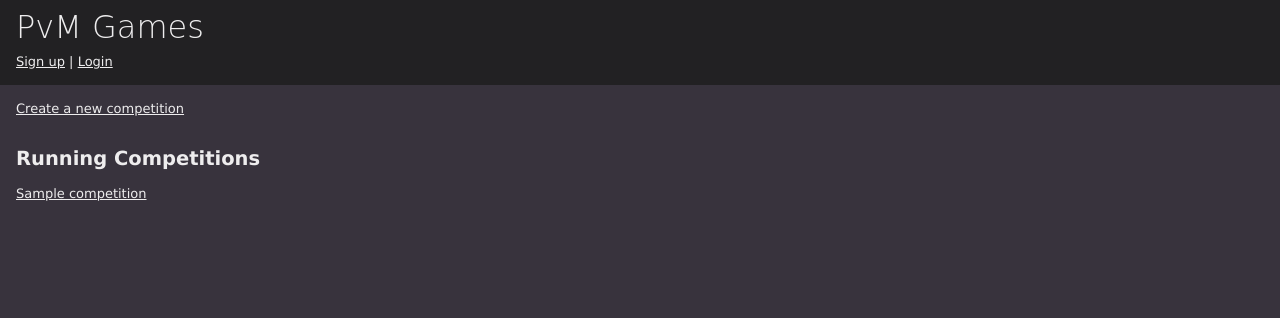
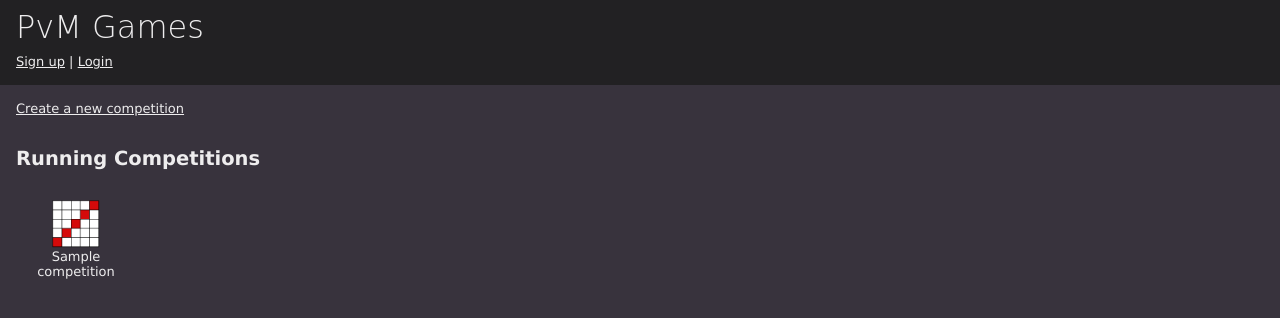
Before and after one commit to blakdragon39/pvmgames_django, a Django app: page / in a window 1280 px wide. Shown: the top 318 px of the page. Run offline with Django 3.2, Linux system fonts and the light colour scheme; tables that the repository leaves empty hold one stand-in row (values such as "Sample post"); some web fonts are replaced.

Commit message:
Styled the list of competitions. Can have custom competition names now

```diff
--- a/games/forms.py
+++ b/games/forms.py
@@ -8,6 +8,7 @@ class CompetitionForm(forms.Form):
     ]
 
     game_type = forms.ChoiceField(choices=game_choices)
+    title = forms.CharField(max_length=200, required=True)
 
 
 class BingoForm(forms.Form):
--- a/games/templates/competition.html
+++ b/games/templates/competition.html
@@ -6,5 +6,8 @@
     {% if user == competition.user %}
         <a href="{% url 'new-bingo-card' competition.id %}">Add a New Game Card</a>
     {% endif %}
+    {% for card in competition.game_cards.all %}
+        <div>{{ card.user_name }}</div>
+    {% endfor %}
 </div>
 {% endblock %}
--- a/login/templates/home.html
+++ b/login/templates/home.html
@@ -1,5 +1,9 @@
 {% extends 'base.html' %}
 {% load static %}
+
+{% block head %}
+<link href="{% static 'css/home.css' %}" rel="stylesheet" type="text/css"/>
+{% endblock %}
 
 {% block content %}
     <a href="{% url 'new-competition' %}">Create a new competition</a>
@@ -11,6 +15,9 @@
     {% endif %}
 
     {% for competition in competitions %}
-        <a href="{% url 'competition' competition.id %}">{{ competition.title }}</a><br>
+        <p class="competitionlist">
+            <img src="{% static 'images/bingo.png' %}"/>
+            {{ competition.title }}
+        </p>
     {% endfor %}
 {% endblock %}
--- a/login/views.py
+++ b/login/views.py
@@ -7,7 +7,6 @@ from login.forms import SignUpForm
 
 
 def home(request):
-    # todo, when user is not authenticated show random competitions
     if request.user.is_authenticated():
         competitions = Competition.objects.filter(user=request.user)
     else:
--- /dev/null
+++ b/static/css/home.css
@@ -0,0 +1,12 @@
+.competitionlist {
+    display: inline-flex;
+    flex-direction: column;
+    align-items: center;
+    text-align: center;
+    max-width: 120px;
+}
+
+.competitionlist img {
+    height: 50px;
+    width: 50px;
+}
```
Also changed, not shown: games/views.py (+4 -3 lines), static/images/bingo.png (added).
